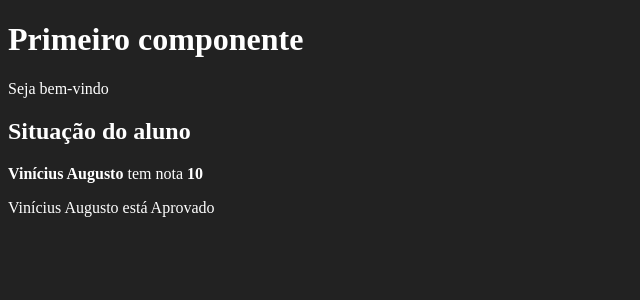
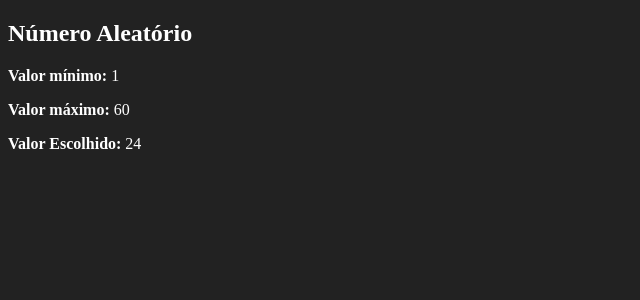
Before and after one commit to viniciusFUU/fundamentos-react, a React (Create React App) app: page / in a window 1280 px wide. Shown: the top 300 px of the page, without its empty margins (0-640 px from the left). Built offline with nearby package versions, Linux system fonts and the light colour scheme.

Commit message:
class 04 random number

```diff
--- /dev/null
+++ b/src/App.jsx
@@ -0,0 +1,19 @@
+import React from "react"
+
+import Primeiro from "./components/basicos/Primeiro";
+import ComParametro from "./components/basicos/ComParametro";
+import Fragmento from "./components/basicos/Fragmento"
+import Aleatorio from "./components/basicos/Aleatorio"
+
+export default () =>
+        <div id="app">
+            {/* <h1>Fundamentos do react</h1>
+            <Primeiro></Primeiro>
+            <ComParametro
+            titulo="Situação do aluno"
+            aluno="Vinícius Augusto"
+            nota={10}
+            ></ComParametro>
+            <Fragmento></Fragmento> */}
+            <Aleatorio min="1" max="60"></Aleatorio>
+        </div>
--- /dev/null
+++ b/src/components/basicos/Aleatorio.jsx
@@ -0,0 +1,21 @@
+import React from "react"
+
+export default (props) => {
+    const {min, max} = props
+
+    const aleatorio = parseInt(Math.random() * (max - min) + min)
+    return (
+        <div>
+            <h2>Número Aleatório</h2>
+            <p>
+                <strong>Valor mínimo:</strong> {min}
+            </p>
+            <p>
+                <strong>Valor máximo:</strong> {max}
+            </p>
+            <p>
+                <strong>Valor Escolhido: </strong> {aleatorio}
+            </p>
+        </div>
+    )
+}
--- /dev/null
+++ b/src/components/basicos/Fragmento.jsx
@@ -0,0 +1,10 @@
+import React from "react"
+
+export default function Fragmento(props){
+    return (
+        <div>
+            <h2>Fragmento</h2>
+            <p>Cuidado com esse erro!</p>
+        </div>
+    )
+}
--- a/src/index.js
+++ b/src/index.js
@@ -1,17 +1,9 @@
 import "./index.css";
 import ReactDom from "react-dom";
 import React from "react";
-import Primeiro from "./components/basicos/Primeiro";
-import ComParametro from "./components/basicos/ComParametro";
+import App from "./App"
 
 ReactDom.render(
-  <div id="app">
-    <Primeiro></Primeiro>
-    <ComParametro
-    titulo="Situação do aluno"
-      aluno="Vinícius Augusto"
-      nota={10}
-    ></ComParametro>
-  </div>,
+  <App></App>,
   document.getElementById("root")
 );
```
